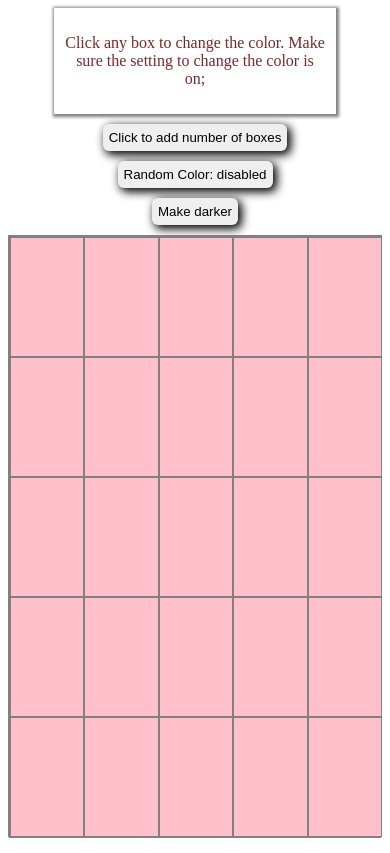
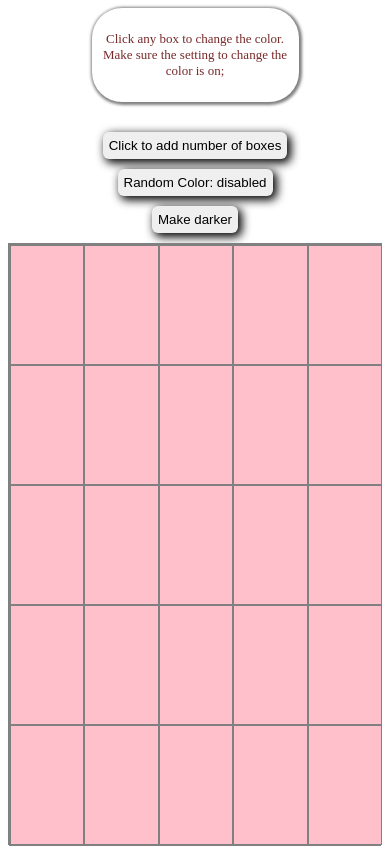
Before and after one commit to W-UD/the-odin-project-tasks, a plain HTML site: page projects/etch-a-sketch/etch-a-sketch.html in a window 390 px wide. Drawn offline with Linux system fonts and the light colour scheme.

```diff
--- a/projects/etch-a-sketch/etch-a-sketch.css
+++ b/projects/etch-a-sketch/etch-a-sketch.css
@@ -2,12 +2,21 @@
   border: none;
   box-shadow: 1px 1px 3px 2px gray;
   text-align: center;
-  width: 70%;
+  width: 50%;
   padding: 10px;
   color: rgb(120, 41, 41);
   margin: 0 auto;
+  font-size: 15px;
+  border-radius: 30px;
+  margin-bottom: 30px;
 }
 
+@media only screen and (max-width: 500px) {
+  #descriptions {
+    font-size: 13px;
+  }
+}
+#description-button,
 #add-boxes,
 #to-randomize-color,
 #make-darker {
```
